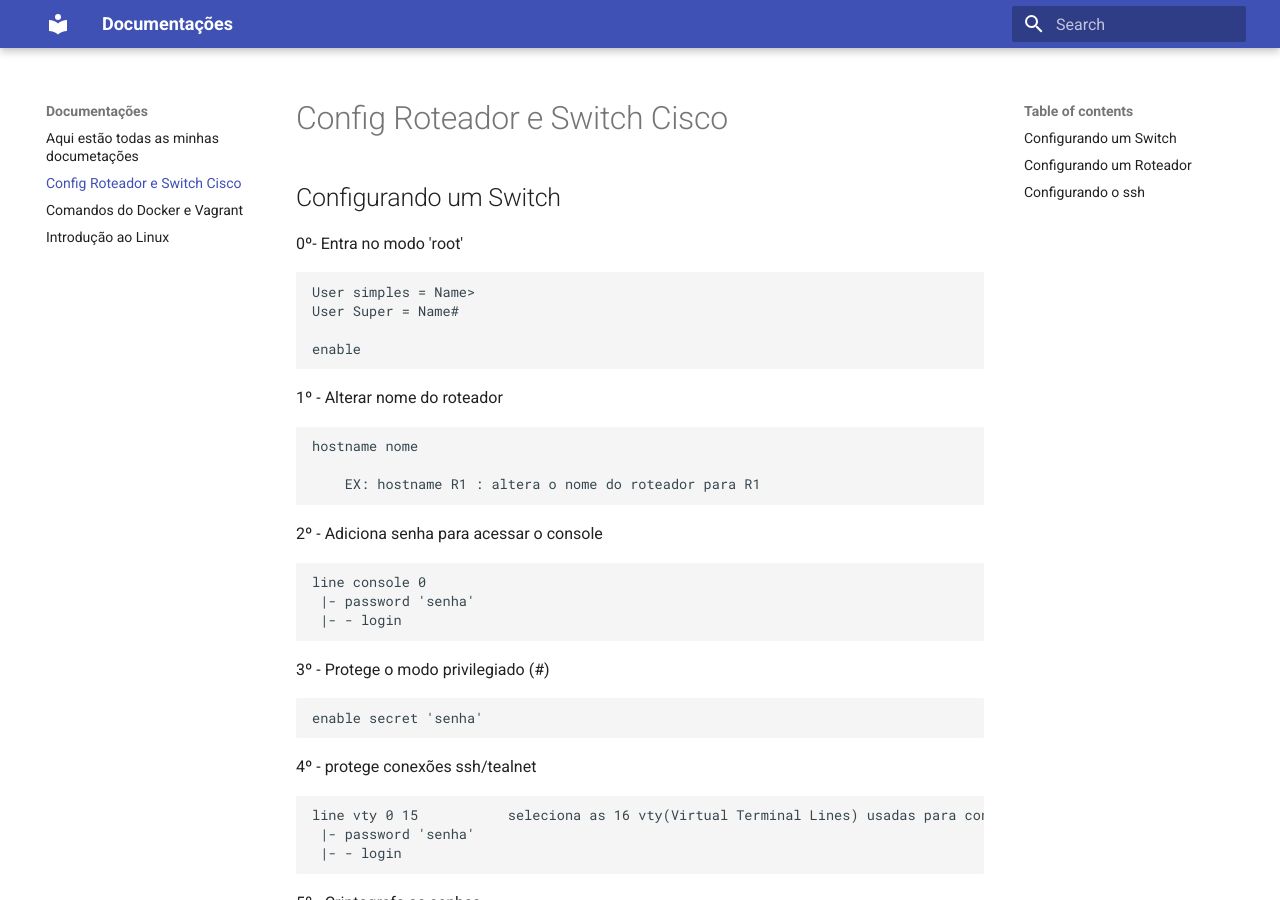
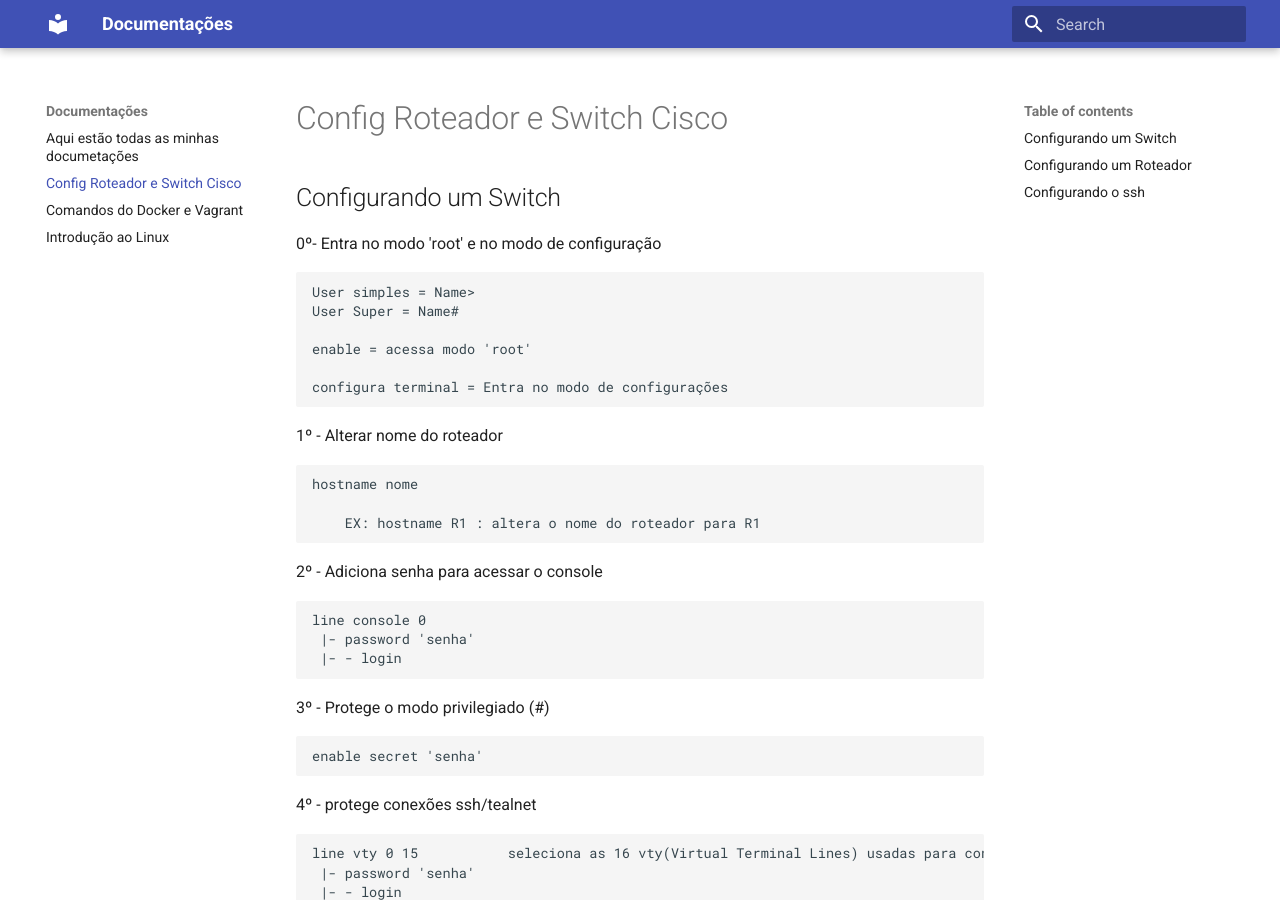
Before and after one commit to NwDPiter/doc, an MkDocs documentation site: the page built from docs/Config_Roteador-e-Switch_Cisco.md, in a window 1280 px wide and 900 px high. Built offline with MkDocs 1.6.1 and Material for MkDocs 9.7.7, drawn with Linux system fonts in a browser that asks for light colours.

Commit message:
ADD 'configure terminal' (cisco)

```diff
--- a/docs/Config_Roteador-e-Switch_Cisco.md
+++ b/docs/Config_Roteador-e-Switch_Cisco.md
@@ -1,12 +1,14 @@
 
 ## Configurando um Switch
 
-0º- Entra no modo 'root'
+0º- Entra no modo 'root' e no modo de configuração
 
     User simples = Name>
     User Super = Name#
 
-    enable
+    enable = acessa modo 'root'
+
+    configura terminal = Entra no modo de configurações
 
 1º - Alterar nome do roteador
 
```
